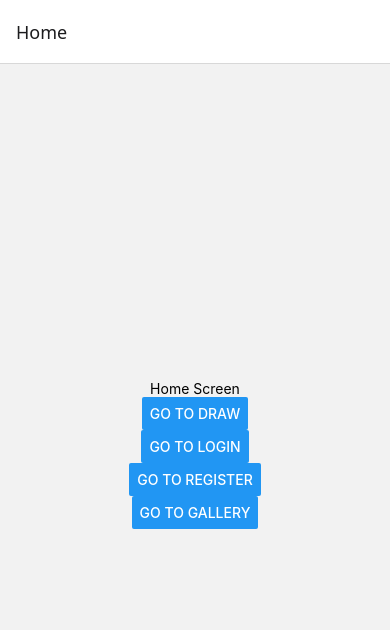
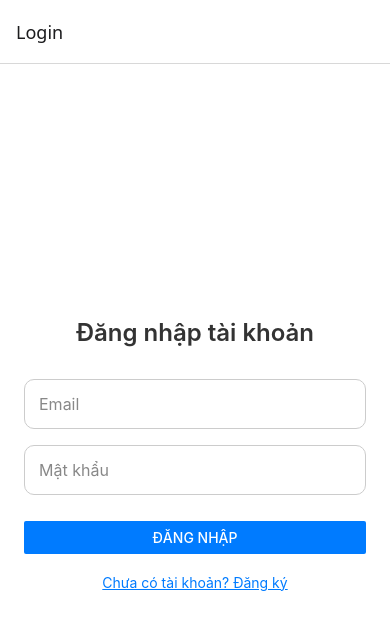
Before and after one commit to VUTRUONG-ML/Drawly_app, a React Native app: screen /Home in a window 390 px wide. Shown: the top 630 px of the page. Built offline with nearby package versions, Linux system fonts and the light colour scheme.

Commit message:
add logout function for users

```diff
--- /dev/null
+++ b/src/context/AuthContext.tsx
@@ -0,0 +1,28 @@
+import React, { createContext, useContext, useState } from 'react';
+
+interface AuthContextType {
+  isAuthenticated: boolean;
+  login: () => void;
+  logout: () => void;
+}
+
+const AuthContext = createContext<AuthContextType>({
+  isAuthenticated: false,
+  login: () => {},
+  logout: () => {},
+});
+
+export const AuthProvider = ({ children }: any) => {
+  const [isAuthenticated, setIsAuthenticated] = useState(false);
+
+  const login = () => setIsAuthenticated(true);
+  const logout = () => setIsAuthenticated(false);
+
+  return (
+    <AuthContext.Provider value={{ isAuthenticated, login, logout }}>
+      {children}
+    </AuthContext.Provider>
+  );
+};
+
+export const useAuth = () => useContext(AuthContext);
--- a/src/navigation/StackNavigator.tsx
+++ b/src/navigation/StackNavigator.tsx
@@ -5,20 +5,38 @@ import RegisterScreen from '../screens/RegisterScreen';
 import HomeScreen from '../screens/HomeScreen';
 import DrawScreen from '../screens/DrawScreen';
 import GalleryScreen from '../screens/GalleryScreen';
-
+import { AuthProvider, useAuth } from '../context/AuthContext'; // tạo ở bước 1
+import { useEffect } from 'react';
 
 const Stack = createNativeStackNavigator();
 
+function AppNavigator() {
+  const { isAuthenticated } = useAuth();
+
+  return (
+    <Stack.Navigator initialRouteName={isAuthenticated ? 'Draw' : 'Login'}>
+      {!isAuthenticated ? (
+        <>
+          <Stack.Screen name="Login" component={LoginScreen} />
+          <Stack.Screen name="Register" component={RegisterScreen} />
+        </>
+      ) : (
+        <>
+          <Stack.Screen name="Home" component={HomeScreen} />
+          <Stack.Screen name="Draw" component={DrawScreen} />
+          <Stack.Screen name="Gallery" component={GalleryScreen} />
+        </>
+      )}
+    </Stack.Navigator>
+  );
+}
+
 export default function StackNavigator() {
   return (
-    <NavigationContainer>
-      <Stack.Navigator initialRouteName="Home">
-        <Stack.Screen name="Login" component={LoginScreen} />
-        <Stack.Screen name="Register" component={RegisterScreen} />
-        <Stack.Screen name="Home" component={HomeScreen} />
-        <Stack.Screen name="Draw" component={DrawScreen} />
-        <Stack.Screen name="Gallery" component={GalleryScreen} />
-      </Stack.Navigator>
-    </NavigationContainer>
+    <AuthProvider>
+      <NavigationContainer>
+        <AppNavigator />
+      </NavigationContainer>
+    </AuthProvider>
   );
 }
--- a/src/screens/HomeScreen.tsx
+++ b/src/screens/HomeScreen.tsx
@@ -1,13 +1,23 @@
 import { View, Text, Button } from 'react-native';
-
+import { useAuth } from '../context/AuthContext';
 
 export default function HomeScreen({ navigation }: any) {
+  const { isAuthenticated,logout } = useAuth();
   return (
     <View style={{ flex: 1, justifyContent: 'center', alignItems: 'center' }}>
+      <View style={{justifyContent: 'center', alignItems: 'center' }}>
+      <Button title="Đăng xuất" onPress={() => {
+        logout(); // gọi hàm đăng xuất
+      }} />
+      </View>
       <Text>Home Screen</Text>
       <Button title="Go to Draw" onPress={() => navigation.navigate('Draw')} />
-      <Button title="Go to Login" onPress={() => navigation.navigate('Login')} />
-      <Button title="Go to Register" onPress={() => navigation.navigate('Register')} />
+      { !isAuthenticated && (
+        <>
+          <Button title="Go to Login" onPress={() => navigation.navigate('Login')} />
+          <Button title="Go to Register" onPress={() => navigation.navigate('Register')} />
+        </>
+      )}
       <Button title="Go to Gallery" onPress={() => navigation.navigate('Gallery')} />
     </View>
   );
--- a/src/screens/LoginScreen.tsx
+++ b/src/screens/LoginScreen.tsx
@@ -1,5 +1,6 @@
 import React, { useState } from 'react';
 import { loginUser } from '../services/authService';
+import { useAuth } from '../context/AuthContext';
 import {
   View,
   Text,
@@ -16,6 +17,7 @@ import {
 const LoginScreen = ({ navigation }: any) => {
   const [email, setEmail] = useState('');
   const [password, setPassword] = useState('');
+  const { login } = useAuth();
 
   const handleLogin = async () => {
     if (!email || !password) {
@@ -25,7 +27,7 @@ const LoginScreen = ({ navigation }: any) => {
 
     try{
       const user = await loginUser(email, password);
-      navigation.navigate('Draw'); // Navigate to Main screen after successful login
+      login();
     }
     catch (error: any) {
       console.log("Lỗi đăng nhập:", error);
```
Also changed, not shown: src/context/test.ts (deleted).
